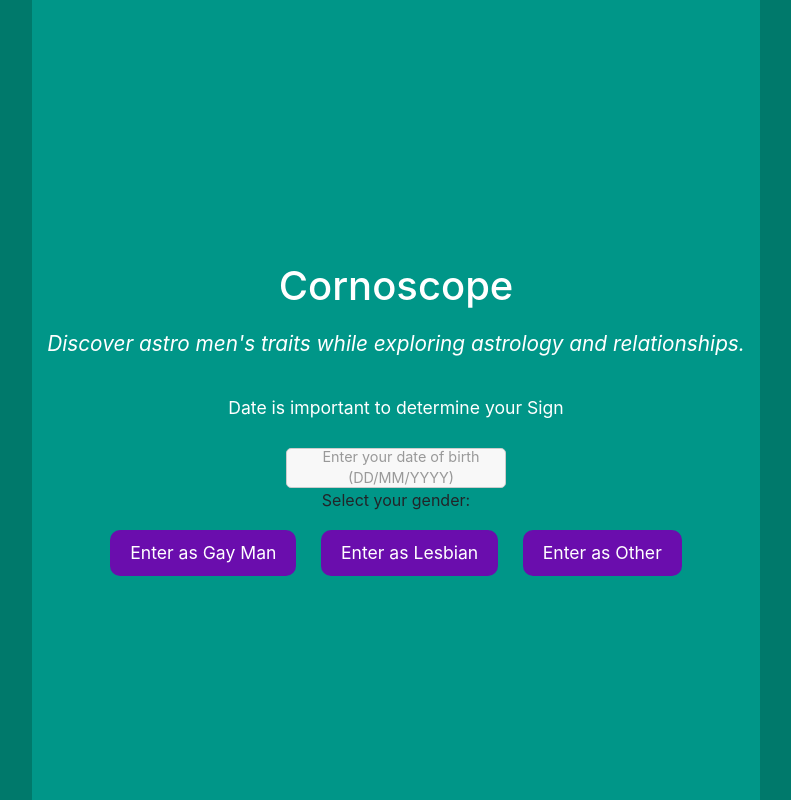
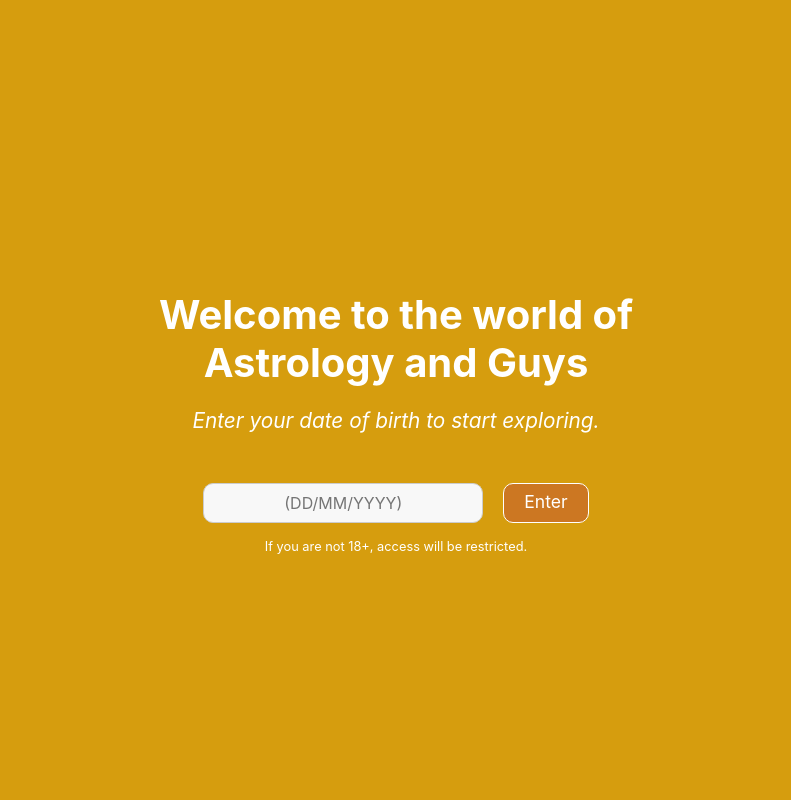
Before and after one commit to Axeish/cornoscope, a Django app: page / in a window 1280 px wide. Shown: the whole page, without its empty margins (244-1035 px from the left). Run offline with Django 4.2, Linux system fonts and the light colour scheme; some libraries are stand-ins or nearby versions.

Commit message:
Finished the restrictive page, including artwork and css as wel.

```diff
--- a/cornoscope_app/templates/base.html
+++ b/cornoscope_app/templates/base.html
@@ -10,7 +10,7 @@
         body, html {
             height: 100%;
             margin: 0;
-            background-color: #e0f7fa; /* Light teal color */
+            background-color: #d69d0e; /* Light teal color */
         }
     </style>
 </head>
--- a/cornoscope_app/templates/index.html
+++ b/cornoscope_app/templates/index.html
@@ -11,11 +11,11 @@
         justify-content: center;
         align-items: center;
         flex-direction: column;
-        background-color: #009688; /* Default ocean blue background */
+         /* Default ocean blue background */
         transition: background-color 0.3s ease; /* Smooth transition for color change */
     }
     body:hover, html:hover {
-        background-color: #00796B; /* Darker ocean blue on hover */
+        /* Darker ocean blue on hover */
     }
     .center-content {
         text-align: center;
@@ -38,87 +38,56 @@
         margin-top: 20px;
     }
     .custom-input {
-        display: inline-block;
-        position: relative;
-        width: 220px;
-        height: 40px;
-        margin-top: 10px;
+        display: flex;
+        align-items: center;
+        margin-top: 30px; /* Increase margin from top */
     }
     .custom-input input {
-        width: 100%;
-        height: 100%;
-        padding: 10px;
-        border-radius: 5px;
+        height: 40px;
+        padding: 0 15px;
+        border-radius: 10px; /* Updated border radius */
         border: 1px solid #ccc;
         background-color: #f8f8f8;
         box-sizing: border-box;
         font-size: 1em;
+        text-align: center;
+        flex-grow: 1; /* Allow input to grow */
+        margin-right: 20px; /* Add right margin */
     }
-    .custom-input input:focus {
-        outline: none;
-        border-color: #6a0dad;
-    }
-    .custom-input label {
-        position: absolute;
-        top: 50%;
-        left: 10px;
-        transform: translateY(-50%);
-        color: #999;
-        font-size: 0.9em;
-        pointer-events: none;
-        transition: 0.2s ease-out;
-    }
-    .custom-input input:focus + label,
-    .custom-input input:not(:placeholder-shown) + label {
-        top: 10px;
-        font-size: 0.8em;
-        color: #6a0dad;
-    }
-    /* Button styles */
     .gender-button {
-        margin: 10px;
-        background-color: #6a0dad; /* Purple background */
+        height: 40px;
+        padding: 0 20px;
+        border-radius: 10px; /* Updated border radius */
+        font-size: 1.1em;
+        cursor: pointer;
+        background-color: #cc7722; /* Button color */
         color: white;
-        border: none;
-        padding: 10px 20px;
-        border-radius: 10px;
-        cursor: pointer;
-        font-size: 1.1em;
-        transition: background-color 0.3s ease; /* Smooth transition for color change */
+        border: 1px solid white; /* White border */
+        transition: background-color 0.3s ease;
     }
     .gender-button:hover {
-        background-color: #7b1fa2; /* Slightly lighter purple on hover */
+        background-color: #aa5511; /* Darker button color on hover */
     }
-    .on-button-hover-gay:hover {
-        background-color: #00FFFF; /* Aqua color */
+    .small-text {
+        margin-top: 10px;
     }
-    .on-button-hover-lesbian:hover {
-        background-color: #FFB6C1; /* Pastel pink color */
-    }
-    .on-button-hover-other:hover {
-        background-color: #FFDB58; /* Mustard yellow color */
+    .restriction-text {
+        color: white;
+        font-size: 0.8em;
     }
 </style>
 <div class="center-content">
-    <h1>Cornoscope</h1>
-    <p class="description"><em>Discover astro men's traits while exploring astrology and relationships.</em></p>
+    <h1><b>Welcome to the world of <br>Astrology and Guys</b></h1>
+    <p class="description"><em>Enter your date of birth to start exploring.</em></p>
     <form action="{% url 'index' %}" method="POST">
         {% csrf_token %}
-        <div>
-            <p class="important-note">Date is important to determine your Sign</p>
-            <div class="custom-input">
-                <input type="text" id="dob" name="dob" placeholder=" " required>
-                <label for="dob">Enter your date of birth (DD/MM/YYYY)</label>
-            </div>
-        </div>
-        <div>
-            <label for="gender">Select your gender:</label>
-            <div>
-                <button type="submit" class="gender-button on-button-hover-gay" name="gender" value="1">Enter as Gay Man</button>
-                <button type="submit" class="gender-button on-button-hover-lesbian" name="gender" value="2">Enter as Lesbian</button>
-                <button type="submit" class="gender-button on-button-hover-other" name="gender" value="0">Enter as Other</button>
-            </div>
+        <div class="custom-input">
+            <input type="text" id="dob" name="dob" placeholder="(DD/MM/YYYY)" required>
+            <button type="submit" class="gender-button on-button-hover-gay" name="gender" value="1">Enter</button>
         </div>
     </form>
+    <div class="small-text">
+        <small class="restriction-text">If you are not 18+, access will be restricted.</small>
+    </div>
 </div>
 {% endblock %}
```
Also changed, not shown: cornoscope_app/templates/too_young.html (+61 -2 lines).
